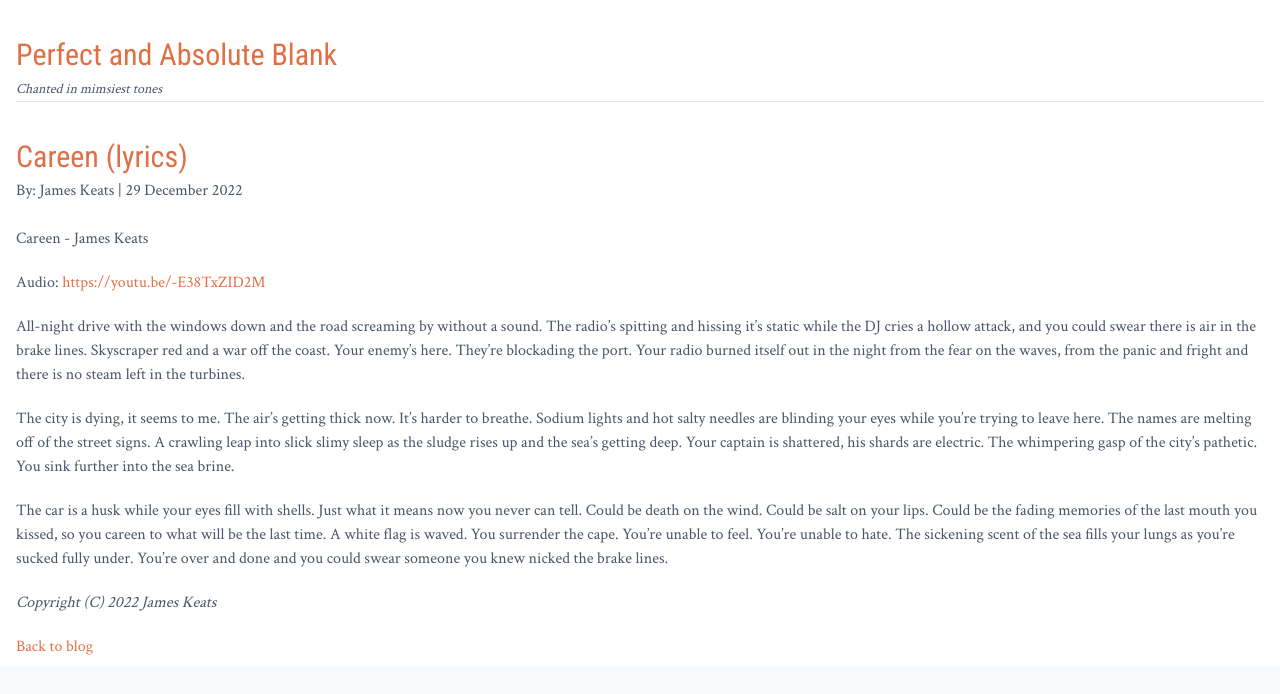
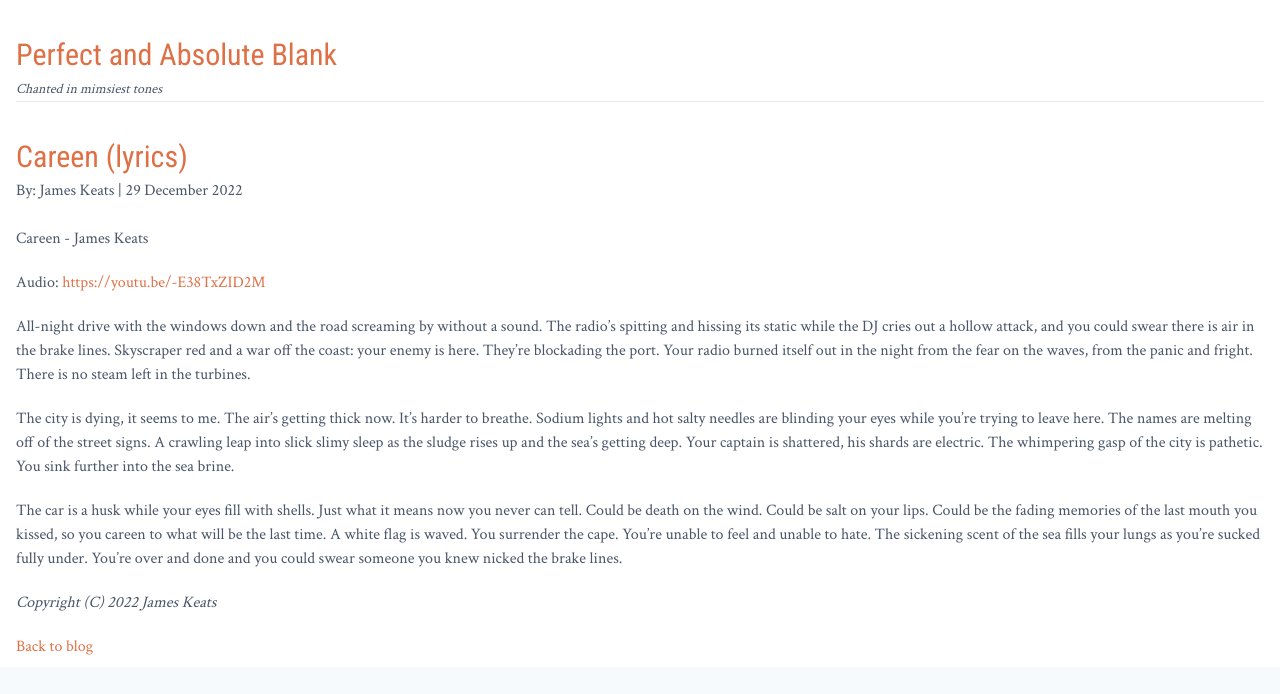
Before and after one commit to growlitheharpo/musical-robot, a Jekyll site: the page built from _posts/2022-12-29-careen.md, in a window 1280 px wide. Shown: the top 694 px of the page. Built offline with Jekyll 4.4.1, drawn with Linux system fonts in a browser that asks for light colours; nearby versions of some CDN libraries.

Commit message:
Update 2022-12-29-careen.md

```diff
--- a/_posts/2022-12-29-careen.md
+++ b/_posts/2022-12-29-careen.md
@@ -10,10 +10,10 @@ Careen - James Keats
 
 Audio: [https://youtu.be/-E38TxZID2M](https://youtu.be/-E38TxZID2M)
 
-All-night drive with the windows down and the road screaming by without a sound. The radio's spitting and hissing it's static while the DJ cries a hollow attack, and you could swear there is air in the brake lines. Skyscraper red and a war off the coast. Your enemy's here. They're blockading the port. Your radio burned itself out in the night from the fear on the waves, from the panic and fright and there is no steam left in the turbines.
+All-night drive with the windows down and the road screaming by without a sound. The radio's spitting and hissing its static while the DJ cries out a hollow attack, and you could swear there is air in the brake lines. Skyscraper red and a war off the coast: your enemy is here. They're blockading the port. Your radio burned itself out in the night from the fear on the waves, from the panic and fright. There is no steam left in the turbines.
 
-The city is dying, it seems to me. The air's getting thick now. It's harder to breathe. Sodium lights and hot salty needles are blinding your eyes while you're trying to leave here. The names are melting off of the street signs. A crawling leap into slick slimy sleep as the sludge rises up and the sea's getting deep. Your captain is shattered, his shards are electric. The whimpering gasp of the city's pathetic. You sink further into the sea brine.
+The city is dying, it seems to me. The air's getting thick now. It's harder to breathe. Sodium lights and hot salty needles are blinding your eyes while you're trying to leave here. The names are melting off of the street signs. A crawling leap into slick slimy sleep as the sludge rises up and the sea's getting deep. Your captain is shattered, his shards are electric. The whimpering gasp of the city is pathetic. You sink further into the sea brine.
 
-The car is a husk while your eyes fill with shells. Just what it means now you never can tell. Could be death on the wind. Could be salt on your lips. Could be the fading memories of the last mouth you kissed, so you careen to what will be the last time. A white flag is waved. You surrender the cape. You're unable to feel. You're unable to hate. The sickening scent of the sea fills your lungs as you're sucked fully under. You're over and done and you could swear someone you knew nicked the brake lines.
+The car is a husk while your eyes fill with shells. Just what it means now you never can tell. Could be death on the wind. Could be salt on your lips. Could be the fading memories of the last mouth you kissed, so you careen to what will be the last time. A white flag is waved. You surrender the cape. You're unable to feel and unable to hate. The sickening scent of the sea fills your lungs as you're sucked fully under. You're over and done and you could swear someone you knew nicked the brake lines.
 
 *Copyright (C) 2022 James Keats*
```
